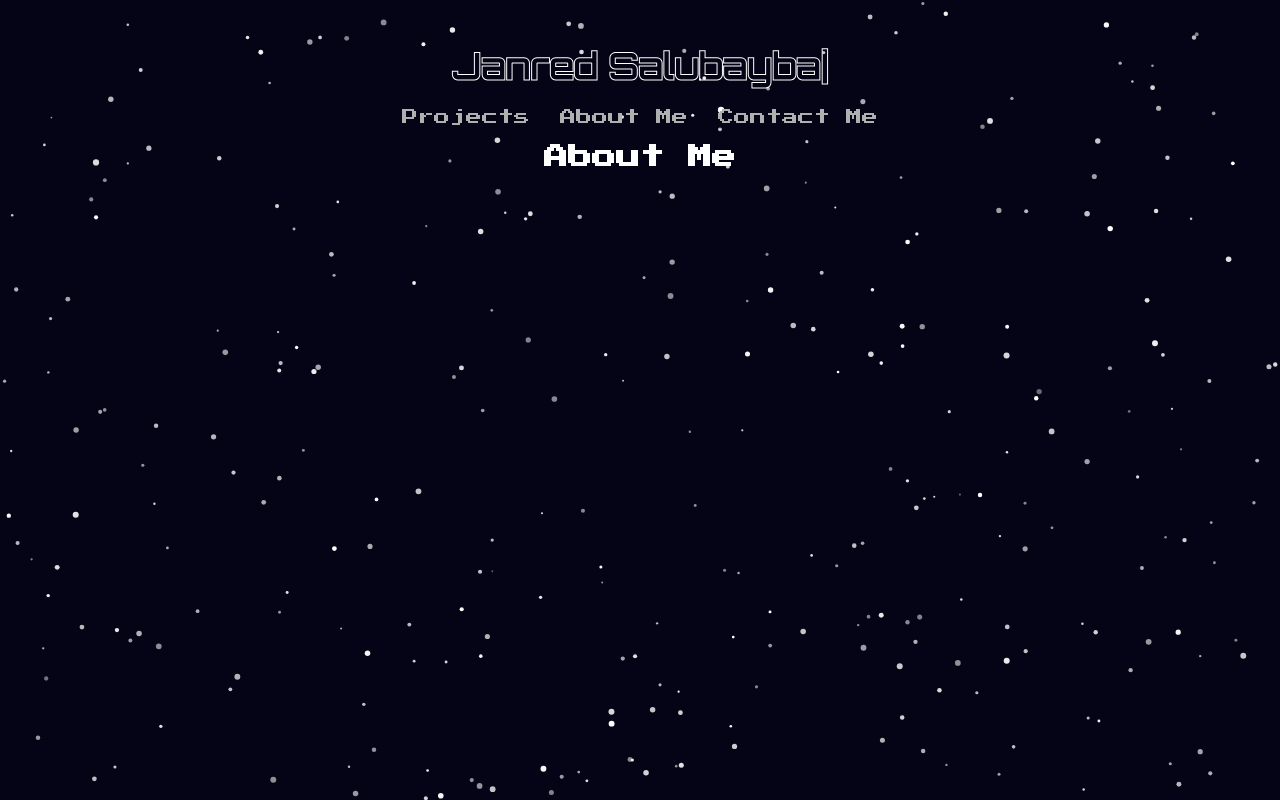
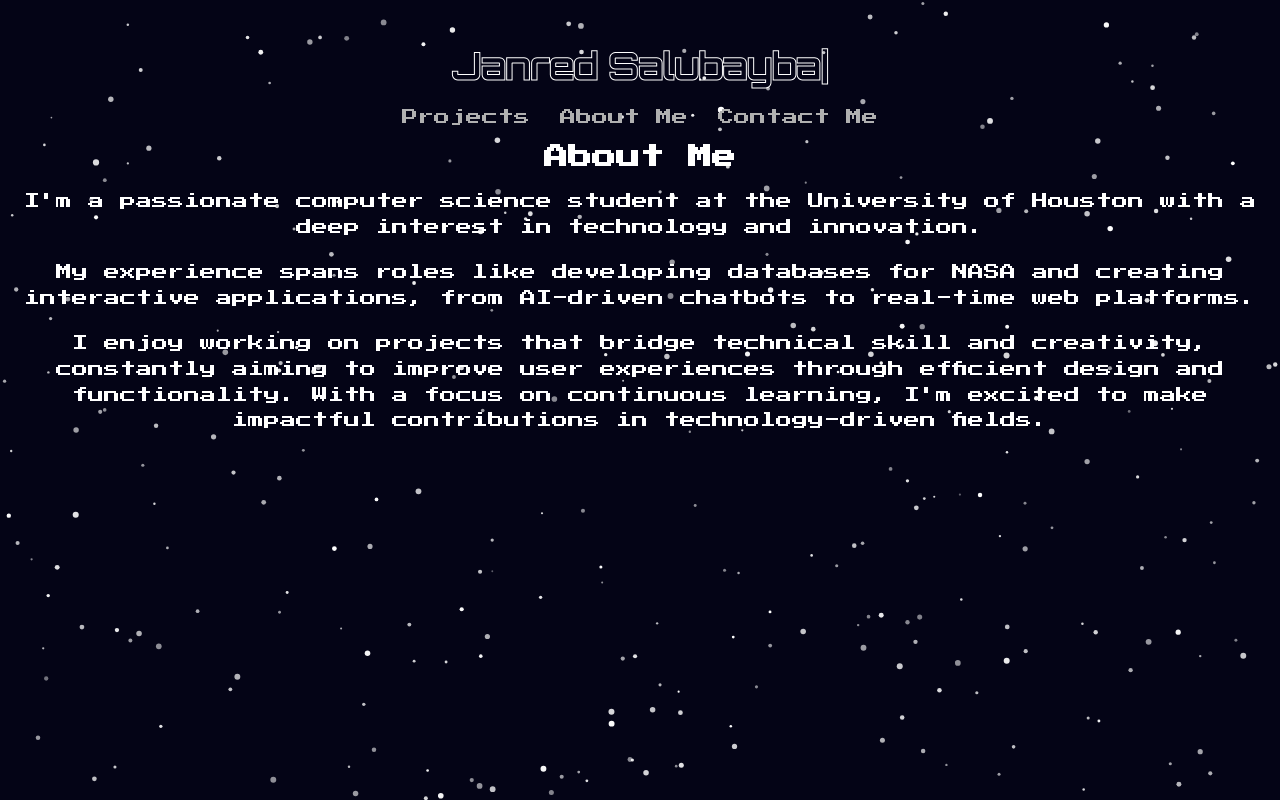
Before and after one commit to janny801/personal-website, a React (Create React App) app in the folder personal-website/: page /about in a window 1280 px wide. Built offline with nearby package versions, Linux system fonts and the light colour scheme.

Commit message:
add about me page

```diff
--- a/personal-website/src/AboutMe.js
+++ b/personal-website/src/AboutMe.js
@@ -1,10 +1,19 @@
 import React from 'react';
+import './App.css'; // Or './AboutMe.css' if you're using a separate CSS file
 
 function AboutMe() {
   return (
     <div>
       <h2>About Me</h2>
-      {/* Add about me content here */}
+      <p className="about-me-text">
+        I'm a passionate computer science student at the University of Houston with a deep interest in technology and innovation.
+      </p>
+      <p className="about-me-text">
+        My experience spans roles like developing databases for NASA and creating interactive applications, from AI-driven chatbots to real-time web platforms.
+      </p>
+      <p className="about-me-text">
+        I enjoy working on projects that bridge technical skill and creativity, constantly aiming to improve user experiences through efficient design and functionality. With a focus on continuous learning, I'm excited to make impactful contributions in technology-driven fields.
+      </p>
     </div>
   );
 }
--- a/personal-website/src/App.css
+++ b/personal-website/src/App.css
@@ -269,3 +269,11 @@ nav a.active {
     transform: scaleY(0.8);
   }
 }
+
+
+
+/* AboutMe styling */
+.about-me-text {
+  line-height: 1.6; /* Adjust this value for more or less space between lines */
+  margin-bottom: 20px; /* Optional: for additional spacing after the paragraph */
+}
```
